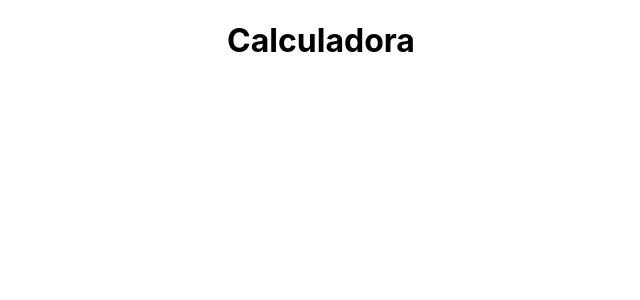
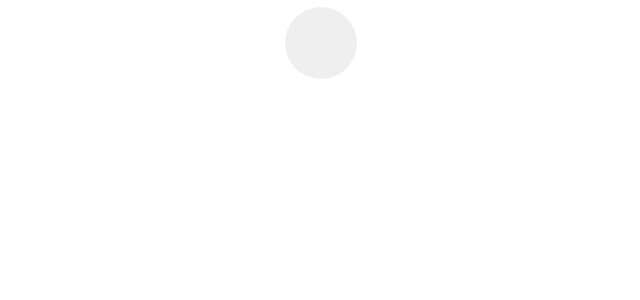
Before and after one commit to Lauiskk/calculator, a React (Create React App) app: page / in a window 1280 px wide. Shown: the top 300 px of the page, without its empty margins (319-959 px from the left). Built offline with nearby package versions, Linux system fonts and the light colour scheme.

Commit message:
Just the first steps

```diff
--- a/src/App.js
+++ b/src/App.js
@@ -1,10 +1,11 @@
 import logo from "./logo.svg";
 import "./App.css";
+import Calculator from "./components/Calculator";
 
 function App() {
   return (
     <div className="App">
-      <h1>Calculadora</h1>
+      <Calculator></Calculator>
     </div>
   );
 }
--- /dev/null
+++ b/src/components/Calculator.css
@@ -0,0 +1,12 @@
+button {
+  width: 3em;
+  height: 3em;
+  font-size: 1.5em;
+  border: none;
+  border-radius: 2em;
+  margin: 0.3em;
+}
+
+button:hover {
+  cursor: pointer;
+}
--- a/src/components/Calculator.jsx
+++ b/src/components/Calculator.jsx
@@ -0,0 +1,10 @@
+import React from "react";
+import "./Calculator.css";
+
+export default function Calculator() {
+  return (
+    <div>
+      <button></button>
+    </div>
+  );
+}
```
